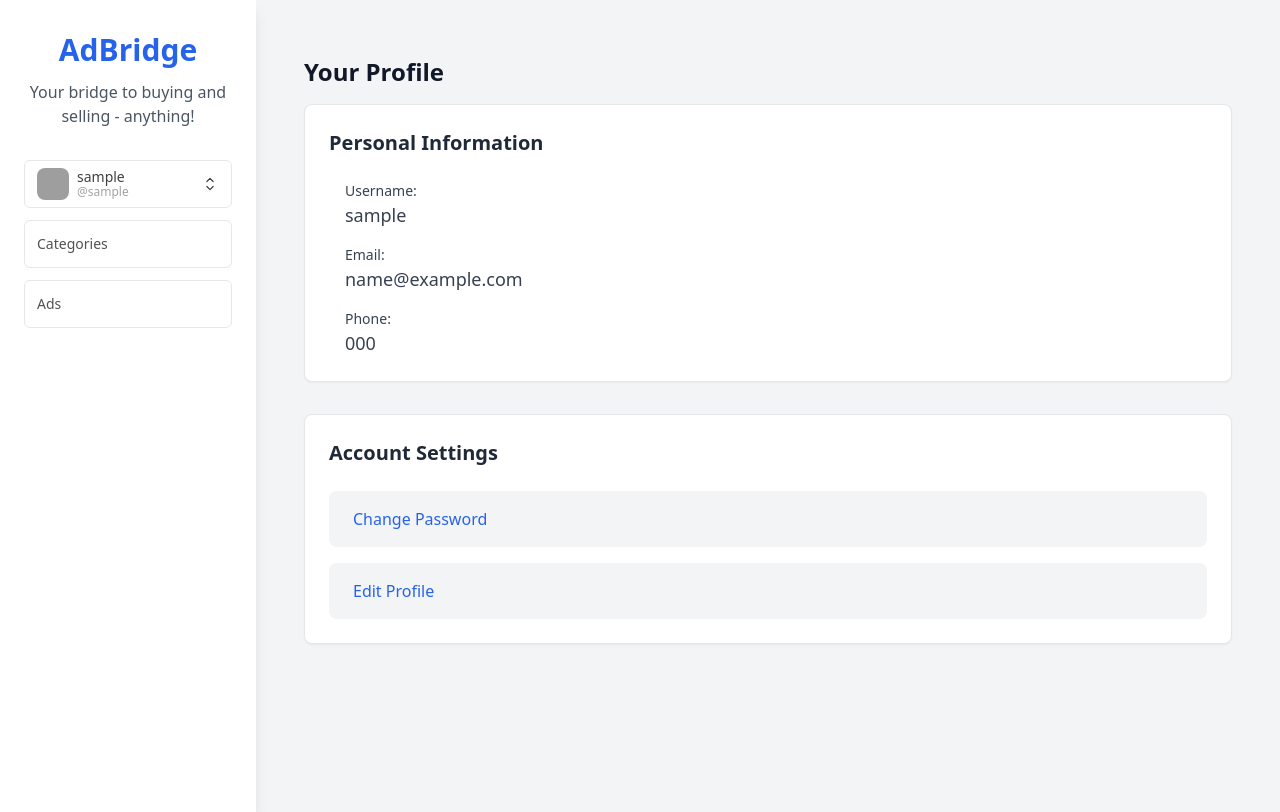
After one commit to rupesh-ps/mini-project, a Django app: page /profile/ in a window 1280 px wide. The commit adds this page. Run offline with Django 5.2, Linux system fonts and the light colour scheme; a user stored in the database is signed in; tables that the repository leaves empty hold one stand-in row (values such as "Sample post"); some libraries are stand-ins or nearby versions; grey boxes are pictures that could not be loaded.

Commit message:
Implement profile page for the logged user

```diff
--- a/adBridge/adBridge/urls.py
+++ b/adBridge/adBridge/urls.py
@@ -21,6 +21,8 @@ urlpatterns = [
     path('ad/<int:pk>/edit/', views.AdUpdateView.as_view(), name='ad-update'),
     path('ad/<int:pk>/delete/', views.AdDeleteView.as_view(), name='ad-delete'),
     path('featured', views.FeaturedView.as_view(), name="featured-ads"),
+    path('profile/', views.ProfileView.as_view(), name='profile'),
+    path('profile/edit/', views.ProfileEditView.as_view(), name='profile-edit'),
     path('reset/', auth_views.PasswordResetView.as_view(
         template_name='accounts/password_reset.html',
         email_template_name='accounts/password_reset_email.html',
--- a/adBridge/ads/views.py
+++ b/adBridge/ads/views.py
@@ -1,6 +1,6 @@
 from django.views.generic import TemplateView, ListView, DetailView, CreateView, UpdateView, DeleteView
-from .models import Category, Ad
-from .forms import AdForm, AdImagesFormSet
+from .models import Category, Ad, Profile
+from .forms import AdForm, AdImagesFormSet, ProfileForm
 from django.urls import reverse_lazy
 from django.http import HttpResponseRedirect
 from django.contrib.auth.mixins import LoginRequiredMixin
@@ -133,3 +133,19 @@ class AdDeleteView(LoginRequiredMixin, DeleteView):
 
     def get_success_url(self):
         return reverse_lazy('ad-list')
+
+class ProfileView(LoginRequiredMixin, DetailView):
+    model = Profile
+    template_name = 'accounts/profile.html'
+    context_object_name = 'profile'
+
+    def get_object(self):
+        return Profile.objects.get(user=self.request.user)
+
+class ProfileEditView(LoginRequiredMixin, UpdateView):
+    model = Profile
+    form_class = ProfileForm
+    template_name = 'accounts/profile_update.html'
+
+    def get_object(self):
+        return Profile.objects.get(user=self.request.user)
--- /dev/null
+++ b/adBridge/templates/accounts/profile.html
@@ -0,0 +1,51 @@
+{% extends 'base.html' %}
+
+{% block title %}Your Profile{% endblock %}
+
+{% block content %}
+    <div class="max-w-7xl mx-auto px-4 py-6">
+        <h1 class="text-2xl font-bold text-gray-900 mb-4">Your Profile</h1>
+        <div class="bg-white shadow-sm rounded-lg p-6 mb-8 border border-gray-200">
+            <h2 class="text-xl font-semibold text-gray-800 mb-6">Personal Information</h2>
+            <div class="space-y-4 text-gray-700">
+                <div class="flex items-center">
+                    <i class="fas fa-user-circle mr-4 text-xl text-gray-500"></i>
+                    <div>
+                        <p class="text-sm font-medium">Username:</p>
+                        <p class="text-lg">{{ profile.user.username }}</p>
+                    </div>
+                </div>
+                <div class="flex items-center">
+                    <i class="fas fa-envelope mr-4 text-xl text-gray-500"></i>
+                    <div>
+                        <p class="text-sm font-medium">Email:</p>
+                        <p class="text-lg">{{ profile.email }}</p>
+                    </div>
+                </div>
+                <div class="flex items-center">
+                    <i class="fas fa-phone-alt mr-4 text-xl text-gray-500"></i>
+                    <div>
+                        <p class="text-sm font-medium">Phone:</p>
+                        <p class="text-lg">{{ profile.phone }}</p>
+                    </div>
+                </div>
+            </div>
+        </div>
+        <div class="bg-white shadow-sm rounded-lg p-6 border border-gray-200">
+            <h2 class="text-xl font-semibold text-gray-800 mb-6">Account Settings</h2>
+            <div class="space-y-4">                <div class="flex items-center justify-between p-4 bg-gray-100 rounded-lg hover:bg-gray-200 transition duration-300 ease-in-out">
+                    <a href="{% url 'password_change' %}" class="text-blue-600 text-base font-medium flex items-center space-x-2 hover:text-blue-800 transition duration-200 ease-in-out">
+                        <i class="fas fa-key"></i>
+                        <span>Change Password</span>
+                    </a>
+                </div>
+                <div class="flex items-center justify-between p-4 bg-gray-100 rounded-lg hover:bg-gray-200 transition duration-300 ease-in-out">
+                    <a href="{% url 'profile-edit' %}" class="text-blue-600 text-base font-medium flex items-center space-x-2 hover:text-blue-800 transition duration-200 ease-in-out">
+                        <i class="fas fa-edit"></i>
+                        <span>Edit Profile</span>
+                    </a>
+                </div>
+            </div>
+        </div>
+    </div>
+{% endblock %}
--- a/adBridge/templates/base.html
+++ b/adBridge/templates/base.html
@@ -44,7 +44,7 @@
                                         <div class="p-1 mt-1 bg-white border rounded-md shadow-md border-neutral-200/70 text-neutral-700">
                                             <div class="px-2 py-1.5 text-sm font-semibold">My Account</div>
                                             <div class="h-px my-1 -mx-1 bg-neutral-200"></div>
-                                            <a href="#_" class="relative flex cursor-default select-none hover:bg-neutral-100 items-center rounded px-2 py-1.5 text-sm outline-none transition-colors data-[disabled]:pointer-events-none data-[disabled]:opacity-50">
+                                            <a href="{% url 'profile' %}" class="relative flex cursor-default select-none hover:bg-neutral-100 items-center rounded px-2 py-1.5 text-sm outline-none transition-colors data-[disabled]:pointer-events-none data-[disabled]:opacity-50">
                                                 <svg xmlns="http://www.w3.org/2000/svg" width="24" height="24" viewBox="0 0 24 24" fill="none" stroke="currentColor" stroke-width="2" stroke-linecap="round" stroke-linejoin="round" class="w-4 h-4 mr-2"><path d="M19 21v-2a4 4 0 0 0-4-4H9a4 4 0 0 0-4 4v2"></path><circle cx="12" cy="7" r="4"></circle></svg>
                                                 <span>Profile</span>
                                             </a>
```
Also changed, not shown: adBridge/ads/forms.py (+6 -1 lines), adBridge/templates/accounts/profile_update.html (added, +33 -0 lines).
